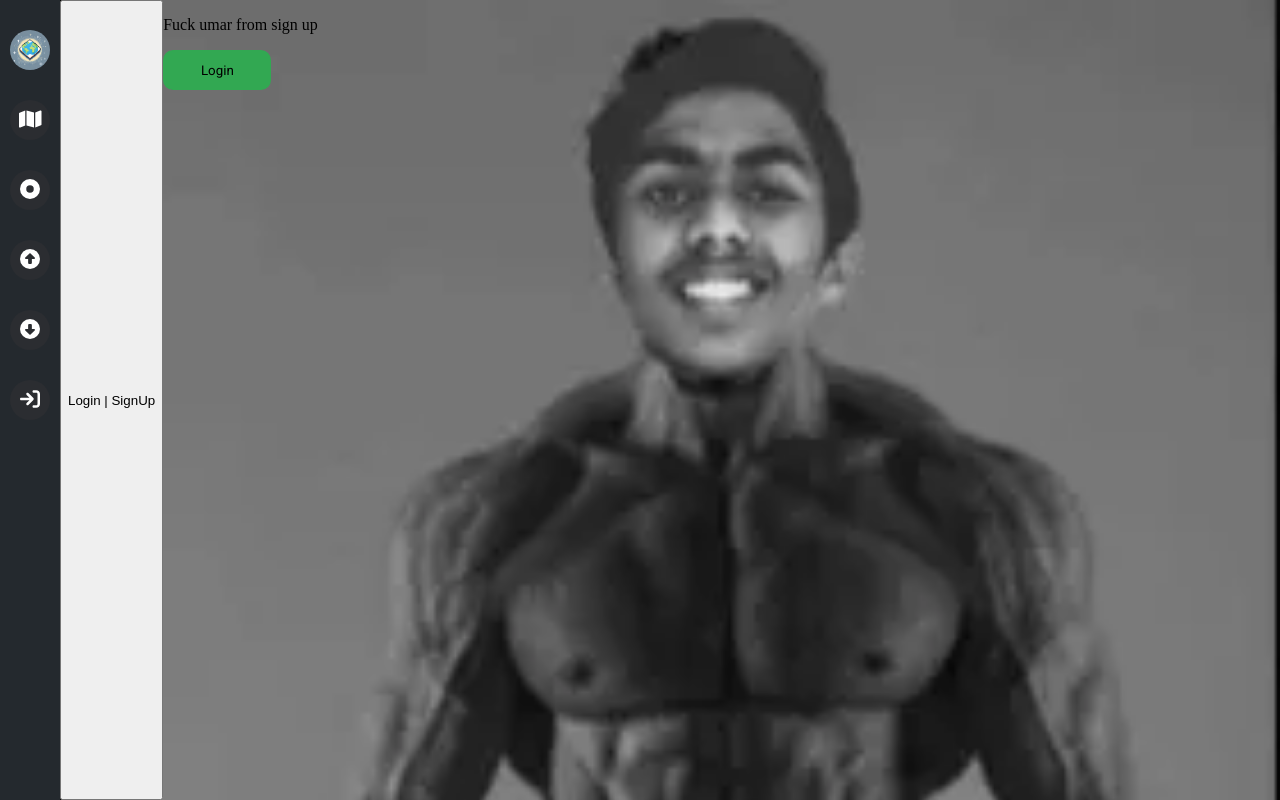
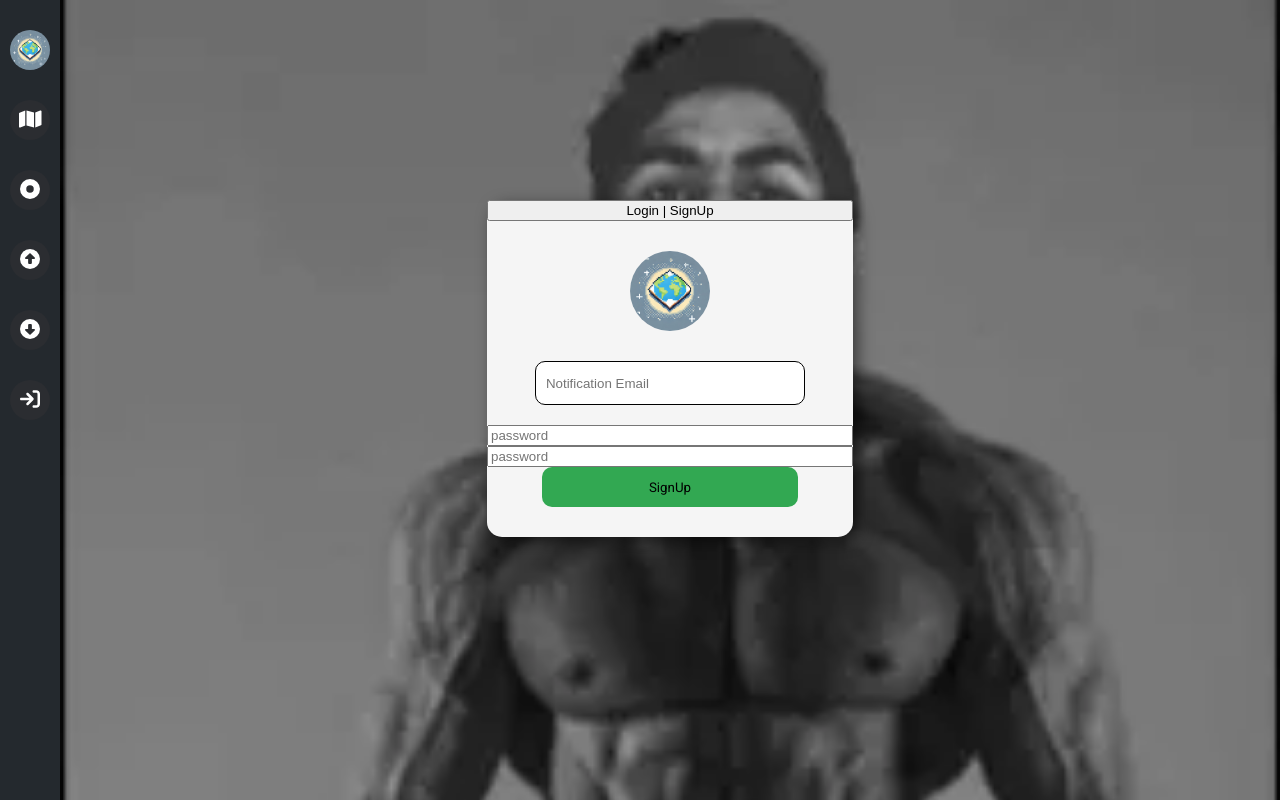
Before and after one commit to rima1881/Flat-Earthers-Frontend, a React (Vite) app: page /login in a window 1280 px wide. Both pictures are taken after a click on the button "Login | SignUp". Built offline with nearby package versions, Linux system fonts and the light colour scheme.

Commit message:
fixed shit code

```diff
--- a/src/pages/Login/Login.jsx
+++ b/src/pages/Login/Login.jsx
@@ -9,7 +9,7 @@ export default function Login() {
   const { logIn , signUp } = userState()
 
   const [ isLoggingIn , setIsLogginIn ] = useState(true)
-  const [ formData , setFormData] = useState( { "email" : ""  , "password" : "" } )
+  const [ formData , setFormData] = useState( { email : ""  , password : "" , confPwd : "" } )
 
   const inputHandle = (event) => {
     const { name , value} = event.target
@@ -26,23 +26,22 @@ export default function Login() {
     e.preventDefault()
 
     if(isLoggingIn)
-      logIn()
+      logIn(formData)
     else
-      signUp()
+      signUp(formData)
 
   };
 
-  const LoginTemplate = <div className={styles.loginForm}>
-    <div className={styles.logo}></div>
+  const LoginTemplate = <>
     <input name="email" type="text" placeholder="Notification Email" className={styles.inputEmail} value={formData.email} onChange={inputHandle} />
     <input name="password" type="password" placeholder="password" className={styles.innputPass} value={formData.password} onChange={inputHandle} />
-    <button className={styles.button} onClick={submitHandler}>Login</button>
-  </div>
+  </>
 
-  const SignUpTemplate = <div>
-    <p>Fuck umar from sign up</p>
-    <button className={styles.button} onClick={submitHandler}>Login</button>
-  </div>
+  const SignUpTemplate = <>
+    <input name="email" type="text" placeholder="Notification Email" className={styles.inputEmail} value={formData.email} onChange={inputHandle} />
+    <input name="password" type="password" placeholder="password" className={styles.innputPass} value={formData.password} onChange={inputHandle} />
+    <input name="confPwd" type="password" placeholder="password" className={styles.innputPass} value={formData.confPwd} onChange={inputHandle} />
+  </>
 
   const swithHandle = () => {
     setIsLogginIn(prev => !prev)
@@ -50,8 +49,13 @@ export default function Login() {
 
   return <div className={styles.container}>
 
-    <button onClick={swithHandle}> Login | SignUp </button>
-    {isLoggingIn ? LoginTemplate : SignUpTemplate}
+
+    <div className={styles.loginForm}>
+      <button onClick={swithHandle}> Login | SignUp </button>
+      <div className={styles.logo}></div>
+      {isLoggingIn ? LoginTemplate : SignUpTemplate}
+      <button className={styles.button} onClick={submitHandler}>{isLoggingIn ? "Login" : "SignUp"}</button>
+    </div>
 
   </div>;
 }
--- a/src/utils/useAuth.jsx
+++ b/src/utils/useAuth.jsx
@@ -13,6 +13,12 @@ const useAuth = () => {
             return savedAuth ? JSON.parse(savedAuth) : { email : '' , token : '' }
         })
 
+        const saveUser = (user) => {
+
+
+
+        }
+
         const logIn = ( user ) => {
 
             fetch("http://localhost:5029/login", {
@@ -20,7 +26,7 @@ const useAuth = () => {
                 headers: {
                     'Content-Type': 'application/json'
                 },
-                body: JSON.stringify( { email : login.email , password : login.password } )
+                body: JSON.stringify( { email : user.email , password : user.password } )
             })
             .then((response) => {
 
@@ -33,10 +39,7 @@ const useAuth = () => {
             })
             .then((data) => {
 
-                console.log(data)
-
-                //  Fuck Umar
-                saveUser({ email : "fuckUmar@fuckUmar.fuckUmar" , token : "fuckUmarfuckUmarfuckUmar" })
+                saveUser(data)
             })
             .catch((err) => console.log(err))
 
@@ -46,16 +49,14 @@ const useAuth = () => {
 
         const signUp = ( user ) => {
 
-            fetch("http://localhost:5029/login", {
+            fetch("http://localhost:5029/Register", {
                 method: 'POST', // Specify the method
                 headers: {
                     'Content-Type': 'application/json'
                 },
-                body: JSON.stringify( { email : login.email , password : login.password } )
+                body: JSON.stringify( { email : user.email , password : user.password } )
             })
             .then((response) => {
-
-              console.log(response)
 
               if (!response.ok)
                 throw new Error('Network response was not ok ' + response.statusText);
@@ -64,10 +65,7 @@ const useAuth = () => {
             })
             .then((data) => {
 
-                console.log(data)
-
-                //  Fuck Umar
-                saveUser({ email : "fuckUmar@fuckUmar.fuckUmar" , token : "fuckUmarfuckUmarfuckUmar" })
+                saveUser(data)
             })
             .catch((err) => console.log(err))
 
```
